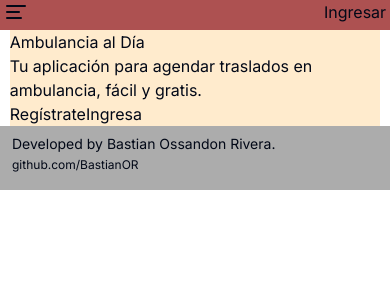
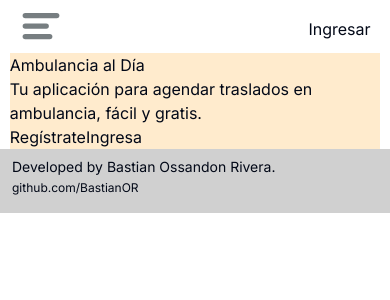
Before and after one commit to BastianOR/ambulancia-al-dia-nextjs-project, a Next.js app: page / in a window 390 px wide. Shown: the top 300 px of the page. Built offline with nearby package versions, Linux system fonts and the light colour scheme; no server answers.

Commit message:
Adjusting the mobile navbar's sizes and colors

```diff
--- a/src/app/globals.css
+++ b/src/app/globals.css
@@ -78,19 +78,21 @@ body {
 }
 body nav{
   width: 100%;
-  background-color: rgb(173, 81, 81);
+  background-color: #ffffff;
   display: flex;
   justify-content: center;
 }
 body nav .wrapper{
-  width: clamp(330px, 98vw, 3000px);
+  width: clamp(320px, 90vw, 3000px);
   display: flex;
   justify-content: space-between;
+  align-items: center;
+  padding-top: 5px;
 }
 footer{
   width: 100%;
   padding-bottom: 16px;
-  background-color: #acacac;
+  background-color: #d0d0d0;
   @apply text-sm;
   @apply px-3;
 }
@@ -117,3 +119,8 @@ footer a{
 .side-menu-links a:hover{
   background-color: #f1f1f1;
 }
+/* Class for the UserButton component from Clerk: */
+.cl-avatarBox {
+  width: 2.5rem;
+  height: 2.5rem;
+}
--- a/src/components/shadimpl/sidesheet.jsx
+++ b/src/components/shadimpl/sidesheet.jsx
@@ -36,7 +36,7 @@ export default function SideSheet() {
     <div className="SideSheet">
       <Sheet>
         <SheetTrigger>
-          <AlignLeft />
+          <AlignLeft size={42} strokeWidth={3} color="#777e81"/>
         </SheetTrigger>
         <SheetContent side="left" className="w-[320px] sm:w-[620px]">
           <SheetHeader>
```
